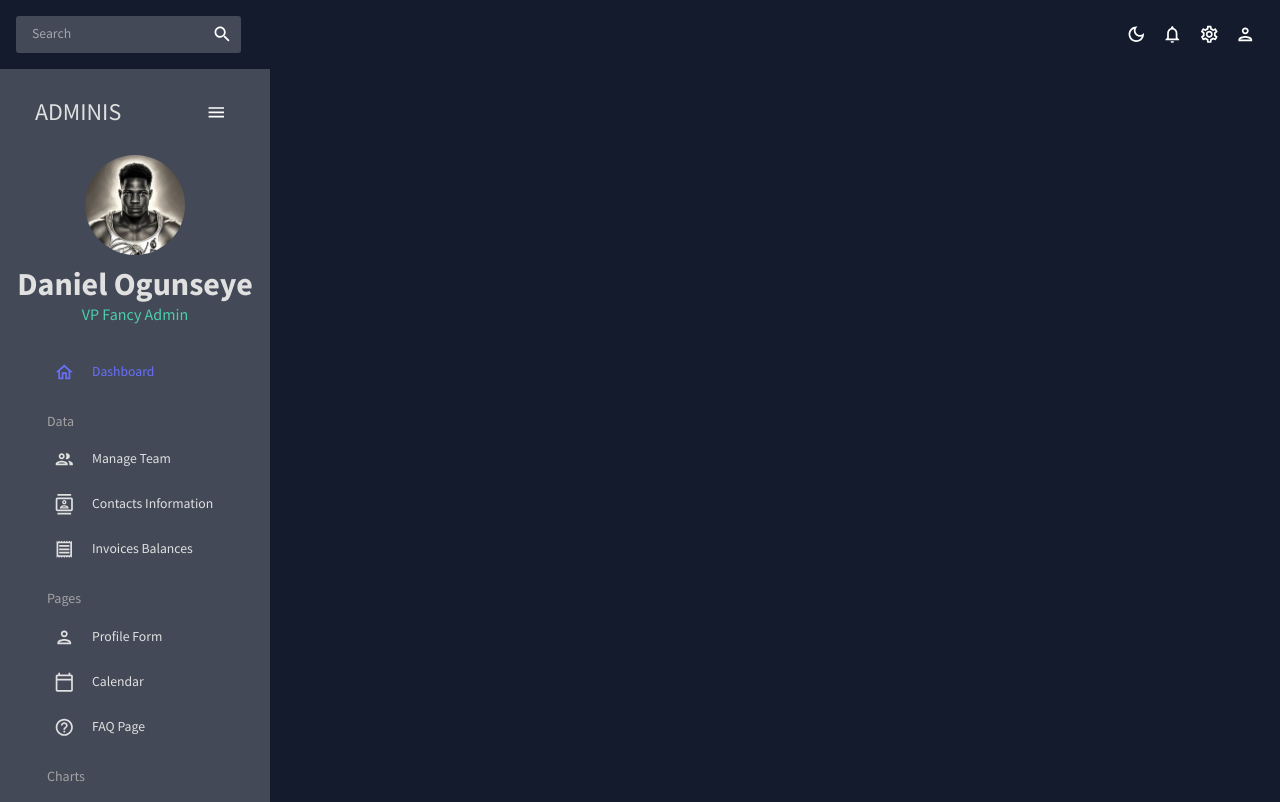
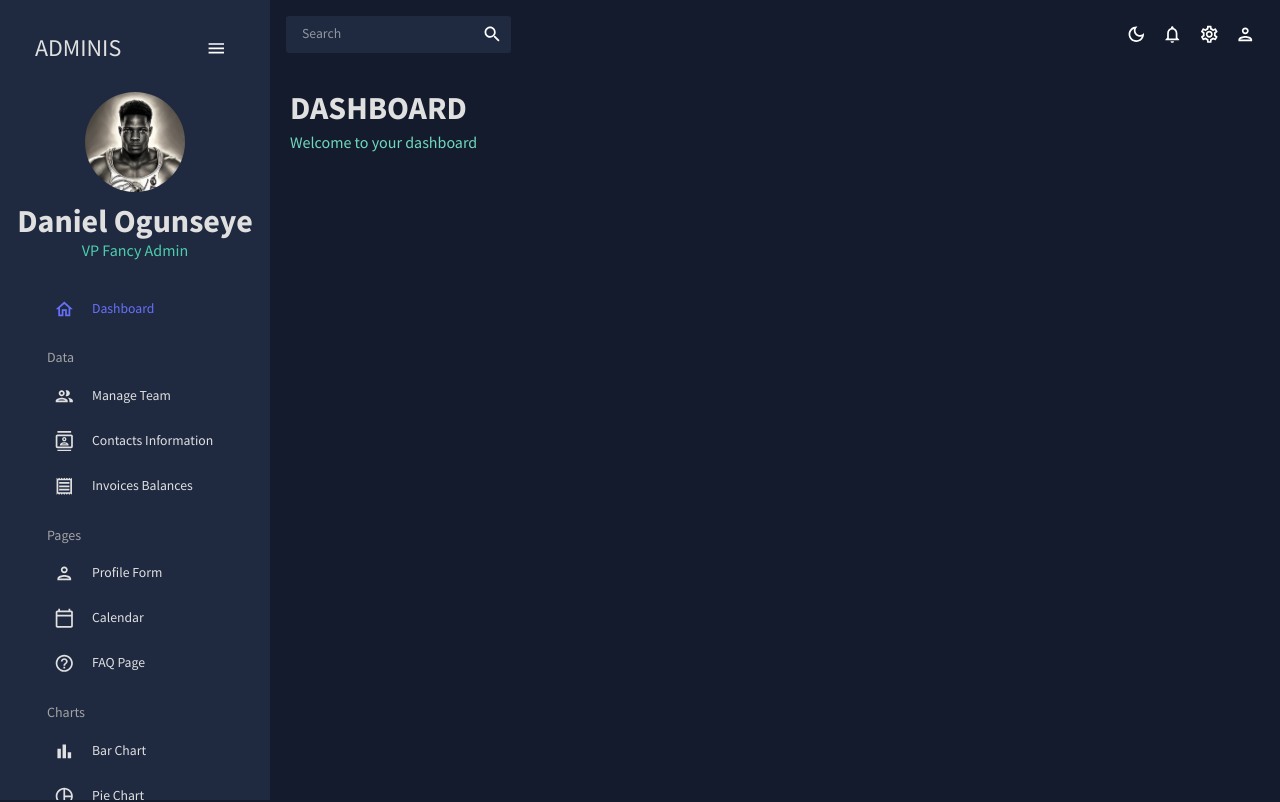
Before and after one commit to Dcode24/Admin-dashboard-app, a React (Create React App) app: page / in a window 1280 px wide. Shown: the top 802 px of the page. Built offline with nearby package versions, Linux system fonts and the light colour scheme.

Commit message:
Fixed the sidebar length when clicked on by user/ edited the theme to add a variety of colors to choose from/added a header.jsx file

```diff
--- a/src/App.js
+++ b/src/App.js
@@ -15,9 +15,6 @@
 // import Geography from "./scenes/geography";
 // import Calendar from "./scenes/calendar";
 
-
-
-
 function App() {
   const [theme, colorMode] = useMode();
 
@@ -26,9 +23,9 @@
       <ThemeProvider theme={theme}>
         <CssBaseline />
         <div className="app">
+          <Sidebar />
           <main className="content">
             <Topbar />
-          <Sidebar />
             <Routes>
               <Route path="/" element={<Dashboard />} />
               {/* <Route path="/team" element={<Team />} /> */}
--- /dev/null
+++ b/src/components/Header.jsx
@@ -0,0 +1,24 @@
+import { Typography, Box, useTheme } from "@mui/material";
+import { tokens } from "../theme";
+
+const Header = ({ title, subtitle }) => {
+  const theme = useTheme();
+  const colors = tokens(theme.palette.mode);
+  return (
+    <Box mb="30px">
+      <Typography
+        variant="h2"
+        color={colors.grey[100]}
+        fontWeight="bold"
+        sx={{ mb: "5px" }}
+      >
+        {title}
+      </Typography>
+      <Typography variant="h5" color={colors.greenAccent[400]}>
+        {subtitle}
+      </Typography>
+    </Box>
+  );
+};
+
+export default Header;
--- a/src/scenes/dashboard/index.jsx
+++ b/src/scenes/dashboard/index.jsx
@@ -1,5 +1,14 @@
+import { Box } from "@mui/material";
+import Header from "../../components/Header";
+
 const Dashboard = () => {
-    return <div>Dashboard</div>
-}
+  return (
+    <Box m="20px">
+      <Box display="flex" justifyContent="space-between" alignItems="center">
+        <Header title="DASHBOARD" subtitle="Welcome to your dashboard" />
+      </Box>
+    </Box>
+  );
+};
 
 export default Dashboard;
--- a/src/scenes/global/Sidebar.jsx
+++ b/src/scenes/global/Sidebar.jsx
@@ -68,7 +68,7 @@
             onClick={() => setIsCollapsed(!isCollapsed)}
             icon={isCollapsed ? <MenuOutlinedIcon /> : undefined}
             style={{
-                    margin: "10px 0 20px 0",
+              margin: "15px 0 20px 0",
               color: colors.grey[100],
             }}
           >
@@ -89,6 +89,7 @@
             )}
           </MenuItem>
 
+          {/* USER */}
           {!isCollapsed && (
             <Box mb="25px">
               <Box display="flex" justifyContent="center" alignItems="center">
@@ -116,6 +117,7 @@
             </Box>
           )}
 
+          {/* MENU ITEMS */}
           <Box paddingLeft={isCollapsed ? undefined : "10%"}>
             <Item
               title="Dashboard"
--- a/src/theme.js
+++ b/src/theme.js
@@ -14,18 +14,18 @@
           600: "#525252",
           700: "#3d3d3d",
           800: "#292929",
-            900: "#141414"
+          900: "#141414",
         },
         primary: {
           100: "#d0d1d5",
           200: "#a1a4ab",
           300: "#727681",
-            400: "#434957",
+          400: "#1F2A40",
           500: "#141b2d",
           600: "#101624",
           700: "#0c101b",
           800: "#080b12",
-            900: "#040509"
+          900: "#040509",
         },
         greenAccent: {
           100: "#dbf5ee",
@@ -36,7 +36,7 @@
           600: "#3da58a",
           700: "#2e7c67",
           800: "#1e5245",
-            900: "#0f2922"
+          900: "#0f2922",
         },
         redAccent: {
           100: "#f8dcdb",
@@ -47,7 +47,7 @@
           600: "#af3f3b",
           700: "#832f2c",
           800: "#58201e",
-            900: "#2c100f"
+          900: "#2c100f",
         },
         blueAccent: {
           100: "#e1e2fe",
@@ -58,7 +58,7 @@
           600: "#535ac8",
           700: "#3e4396",
           800: "#2a2d64",
-            900: "#151632"
+          900: "#151632",
         },
       }
     : {
@@ -117,7 +117,7 @@
           800: "#c3c6fd",
           900: "#e1e2fe",
         },
-     } ),
+      }),
 });
 
 // mui theme settings
@@ -127,7 +127,7 @@
   return {
     palette: {
       mode: mode,
-            ...(mode === 'dark'
+      ...(mode === "dark"
         ? {
             primary: {
               main: colors.primary[500],
@@ -138,12 +138,13 @@
             neutral: {
               dark: colors.grey[700],
               main: colors.grey[500],
-                    light: colors.grey[100]
+              light: colors.grey[100],
             },
             background: {
               default: colors.primary[500],
+            },
           }
-              } : {
+        : {
             primary: {
               main: colors.primary[100],
             },
@@ -153,7 +154,7 @@
             neutral: {
               dark: colors.grey[700],
               main: colors.grey[500],
-                    light: colors.grey[100]
+              light: colors.grey[100],
             },
             background: {
               default: "#fcfcfc",
@@ -193,7 +194,7 @@
 
 // context for color mode
 export const ColorModeContext = createContext({
-    toggleColorMode: () => {}
+  toggleColorMode: () => {},
 });
 
 export const useMode = () => {
@@ -210,4 +211,4 @@
   const theme = useMemo(() => createTheme(themeSettings(mode)), [mode]);
 
   return [theme, colorMode];
-}
+};
```
Also changed, not shown: src/scenes/global/Topbar.jsx (+7 -7 lines). Lines whose indentation alone changed are shown as unchanged.
